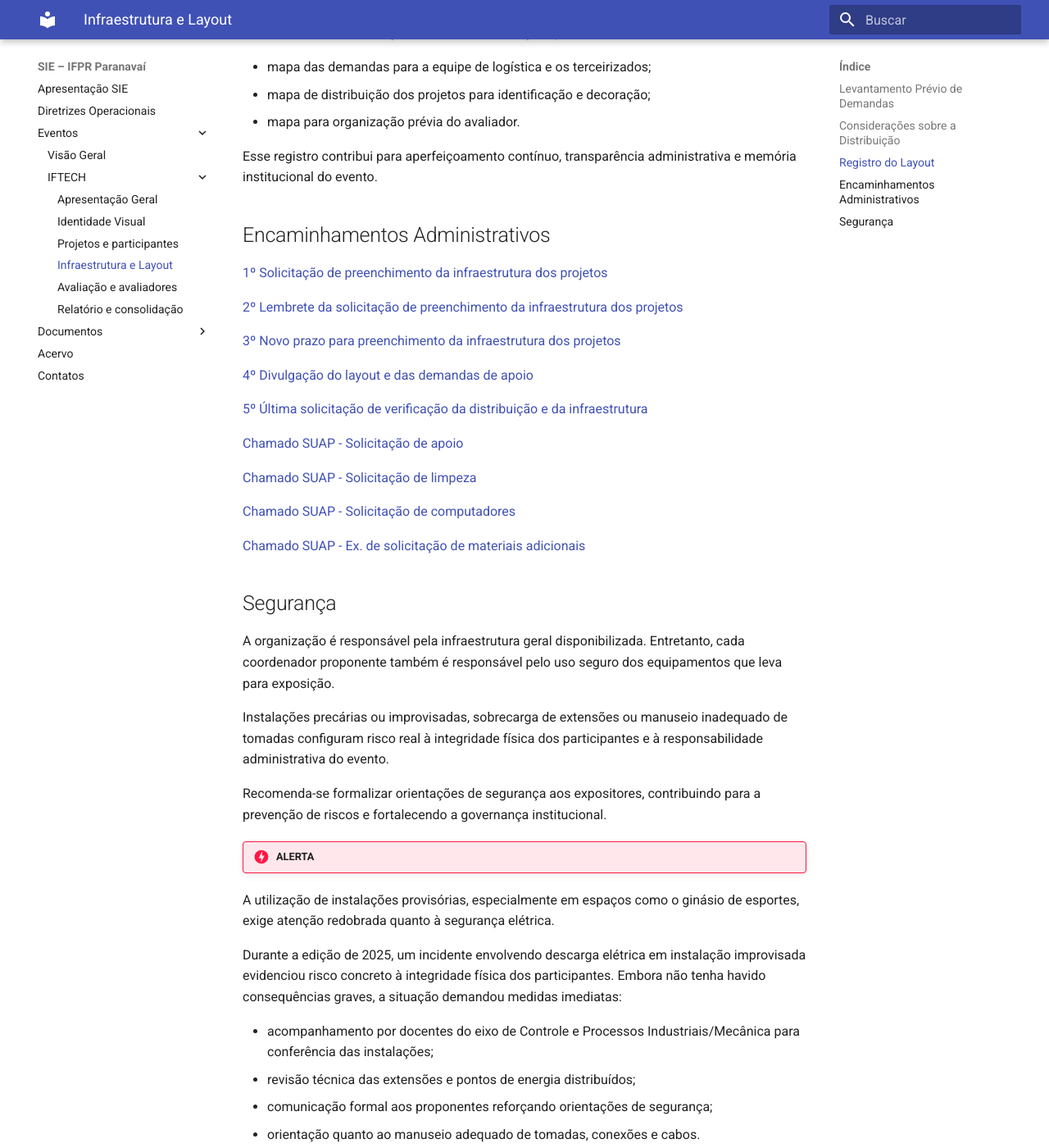
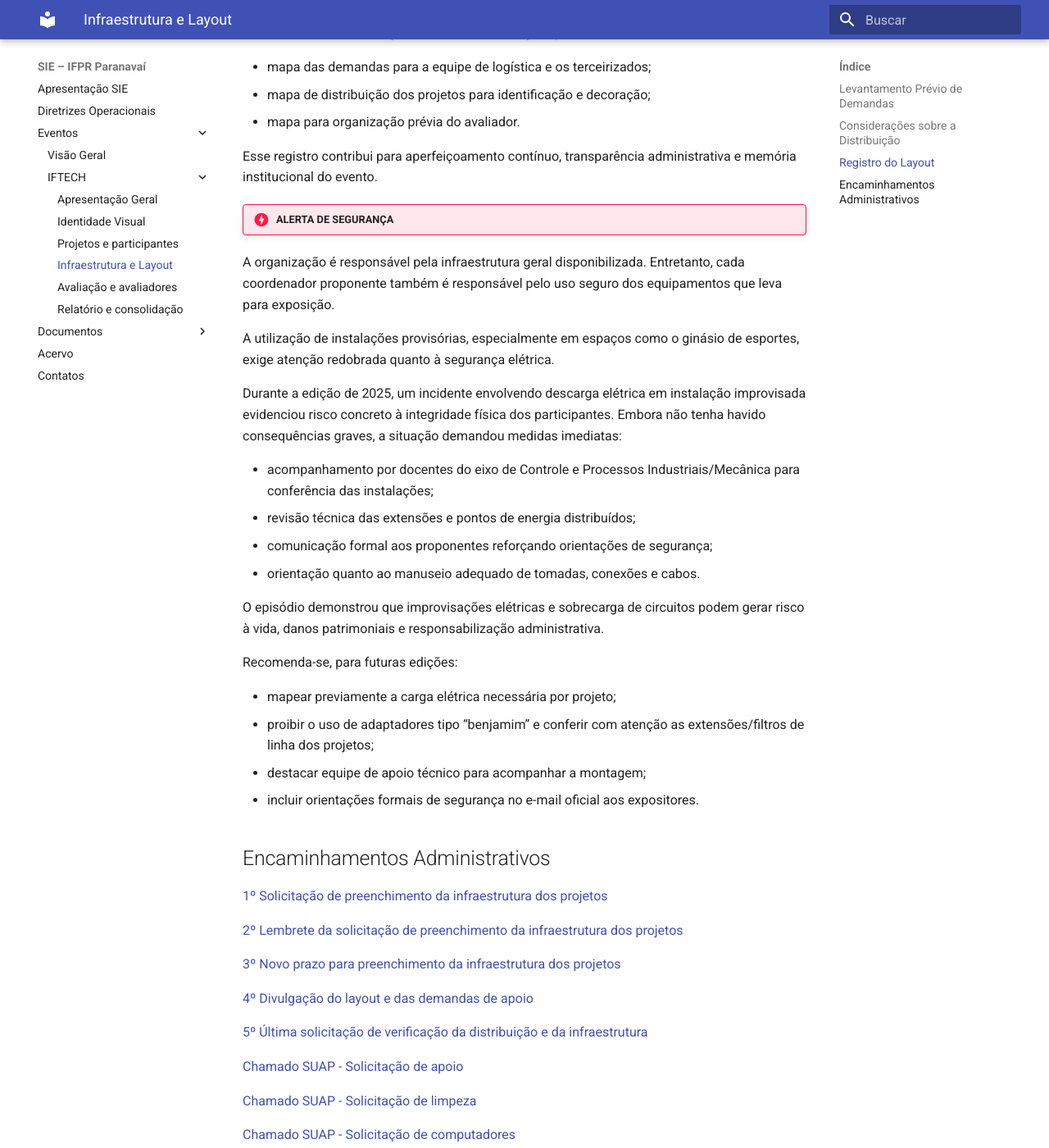
Before and after one commit to ifpr-sie-paranavai/dossie, an MkDocs documentation site: the page built from docs/eventos/iftech/layout.md, in a window 1280 px wide and 1400 px high, scrolled down 1209 px. Shown: the whole window at 82% size. Built offline with MkDocs 1.6.1 and Material for MkDocs 9.7.7, drawn with Linux system fonts in a browser that asks for light colours; part of the change alters nothing that is shown; some of the changed text lies outside the part shown.

Commit message:
Update layout.md

```diff
--- a/docs/eventos/iftech/layout.md
+++ b/docs/eventos/iftech/layout.md
@@ -39,7 +39,30 @@ Recomenda-se manter registro documental do layout para fins distintos, incluindo
 
 Esse registro contribui para aperfeiçoamento contínuo, transparência administrativa e memória institucional do evento.
 
+!!! danger "ALERTA DE SEGURANÇA"
+
+A organização é responsável pela infraestrutura geral disponibilizada. Entretanto, cada coordenador proponente também é responsável pelo uso seguro dos equipamentos que leva para exposição.
+
+A utilização de instalações provisórias, especialmente em espaços como o ginásio de esportes, exige atenção redobrada quanto à segurança elétrica.
+
+Durante a edição de 2025, um incidente envolvendo descarga elétrica em instalação improvisada evidenciou risco concreto à integridade física dos participantes. Embora não tenha havido consequências graves, a situação demandou medidas imediatas:
+
+- acompanhamento por docentes do eixo de Controle e Processos Industriais/Mecânica para conferência das instalações;
+- revisão técnica das extensões e pontos de energia distribuídos;
+- comunicação formal aos proponentes reforçando orientações de segurança;
+- orientação quanto ao manuseio adequado de tomadas, conexões e cabos.
+
+O episódio demonstrou que improvisações elétricas e sobrecarga de circuitos podem gerar risco à vida, danos patrimoniais e responsabilização administrativa.
+
+Recomenda-se, para futuras edições:
+
+- mapear previamente a carga elétrica necessária por projeto;
+- proibir o uso de adaptadores tipo “benjamim” e conferir com atenção as extensões/filtros de linha dos projetos;
+- destacar equipe de apoio técnico para acompanhar a montagem;
+- incluir orientações formais de segurança no e-mail oficial aos expositores.
+
 ## Encaminhamentos Administrativos
+
 [1º Solicitação de preenchimento da infraestrutura dos projetos](../../arquivos/Infraestrutura e layout 1 - Solicitacao de preenchimento do formulário de necessidades estruturais prazo 22-08.pdf)
 
 [2º Lembrete da solicitação de preenchimento da infraestrutura dos projetos](../../arquivos/Infraestrutura e layout 2 - Lembrete de preenchimento das necessidades estruturais.pdf)
@@ -58,30 +81,4 @@ Esse registro contribui para aperfeiçoamento contínuo, transparência administ
 
 [Chamado SUAP - Ex. de solicitação de materiais adicionais](../../arquivos/Chamado 16502 - SUAP - TOTEM.pdf)
 
-## Segurança
-
-A organização é responsável pela infraestrutura geral disponibilizada. Entretanto, cada coordenador proponente também é responsável pelo uso seguro dos equipamentos que leva para exposição.
-
-Instalações precárias ou improvisadas, sobrecarga de extensões ou manuseio inadequado de tomadas configuram risco real à integridade física dos participantes e à responsabilidade administrativa do evento.
-
-Recomenda-se formalizar orientações de segurança aos expositores, contribuindo para a prevenção de riscos e fortalecendo a governança institucional.
-
-!!! danger "ALERTA"
-
-A utilização de instalações provisórias, especialmente em espaços como o ginásio de esportes, exige atenção redobrada quanto à segurança elétrica.
-
-Durante a edição de 2025, um incidente envolvendo descarga elétrica em instalação improvisada evidenciou risco concreto à integridade física dos participantes. Embora não tenha havido consequências graves, a situação demandou medidas imediatas:
-
-- acompanhamento por docentes do eixo de Controle e Processos Industriais/Mecânica para conferência das instalações;
-- revisão técnica das extensões e pontos de energia distribuídos;
-- comunicação formal aos proponentes reforçando orientações de segurança;
-- orientação quanto ao manuseio adequado de tomadas, conexões e cabos.
-
-O episódio demonstrou que improvisações elétricas e sobrecarga de circuitos podem gerar risco à vida, danos patrimoniais e responsabilização administrativa.
-
-Recomenda-se, para futuras edições:
-
-- mapear previamente a carga elétrica necessária por projeto;
-- proibir o uso de adaptadores tipo “benjamim” e conferir com atenção as extensões/filtros de linha dos projetos;
-- destacar equipe de apoio técnico para acompanhar a montagem;
-- incluir orientações formais de segurança no e-mail oficial aos expositores.
+[Consulta sobre a capacidade da rede sem fio no ginásio](../../arquivos/TI - Consulta sobre a internet no Ginasio.pdf)
```
